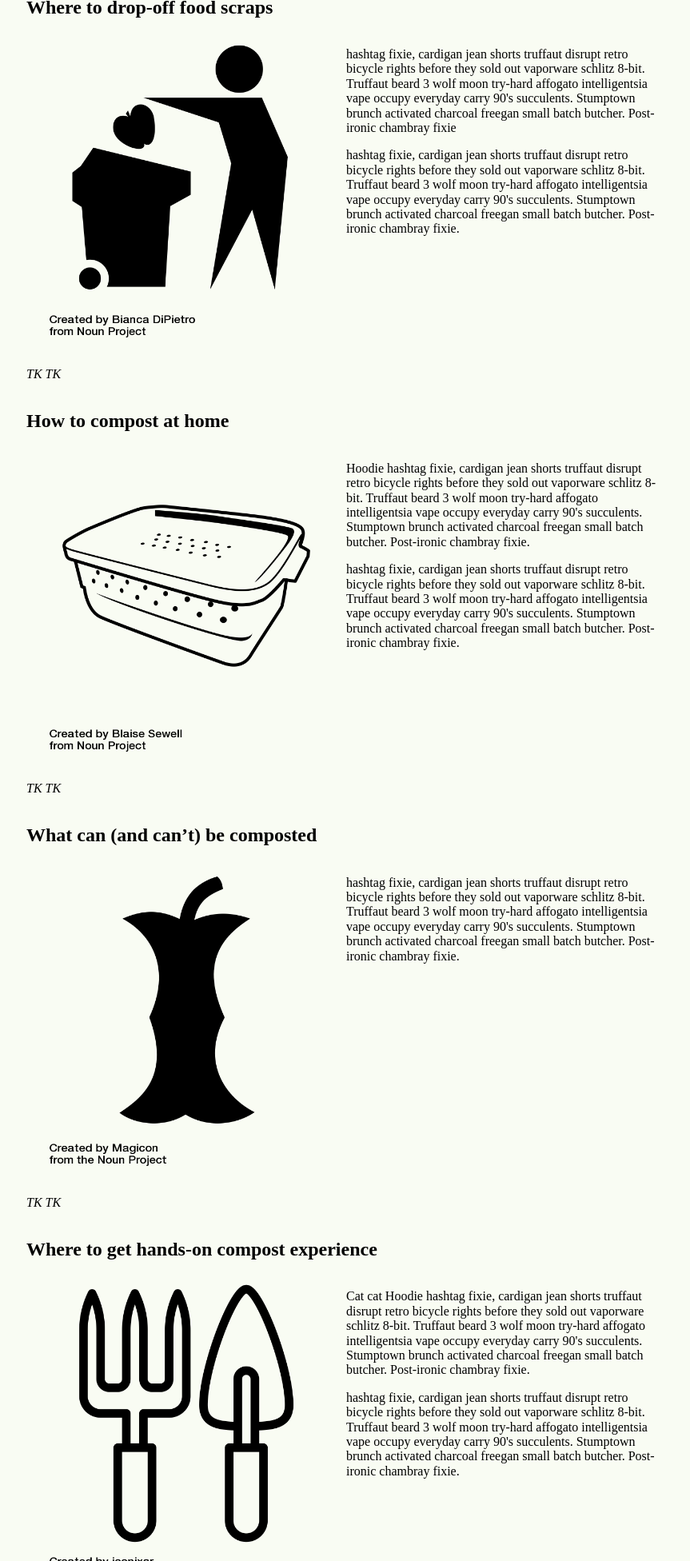
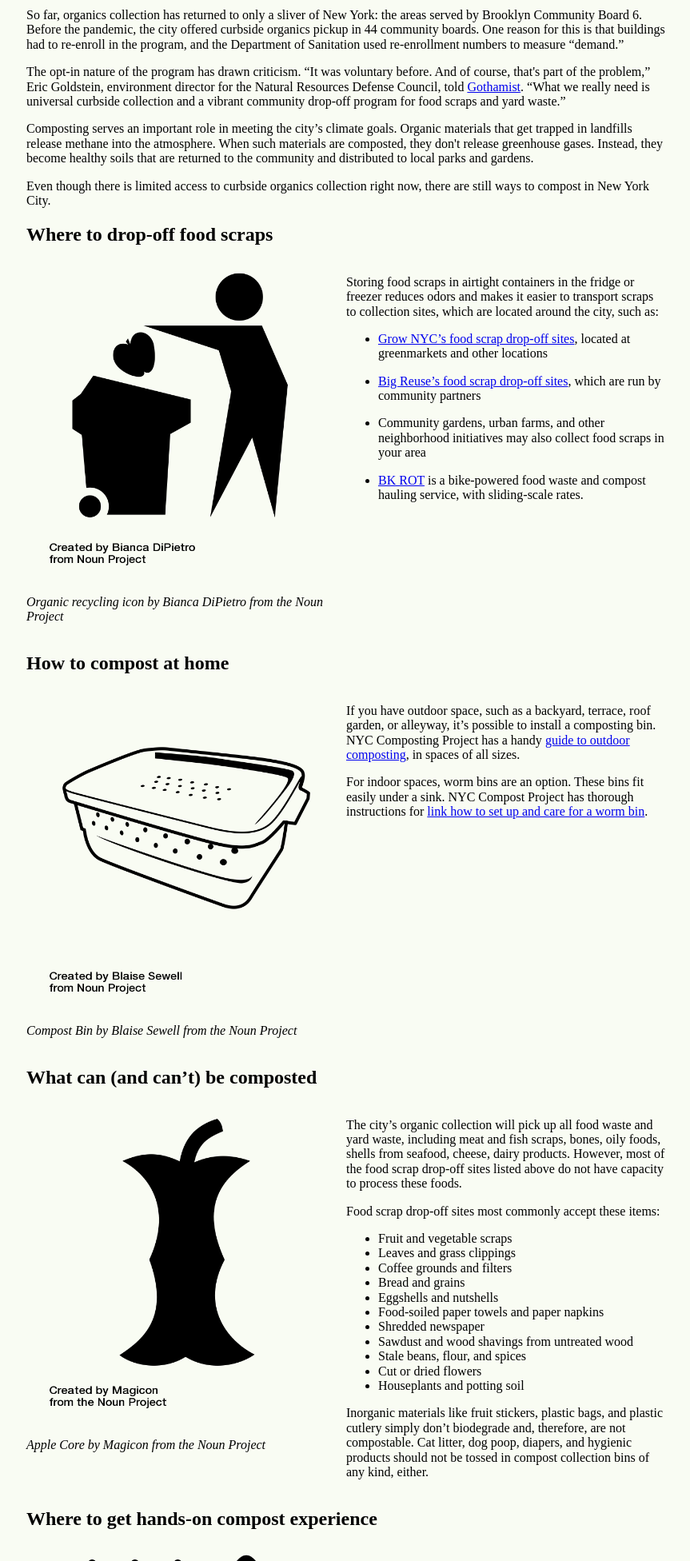
Before and after one commit to jss-21/flex, a plain HTML site: page index.html in a window 1280 px wide. Shown: the part 848-2800 px from the top of the page at 80% size, without its empty margins (7-870 px from the left). Drawn offline with nearby package versions, Linux system fonts and the light colour scheme.

Commit message:
Add files via upload

```diff
--- a/index.html
+++ b/index.html
@@ -41,7 +41,15 @@
 
 
 <div class="container">
-    <p> Hoodie hashtag fixie, cardigan jean shorts truffaut disrupt retro bicycle rights before they sold out vaporware schlitz 8-bit. Truffaut beard 3 wolf moon try-hard affogato intelligentsia vape occupy everyday carry 90's succulents. Stumptown brunch activated charcoal freegan small batch butcher. Post-ironic chambray fixie tilde.  </p>
+    <p> Food scraps make up about a third of the waste that New Yorkers throw out every day, according to the Department of Sanitation. Curbside organics collection was part of the plan to help meet the city’s goal of sending zero waste to landfills by 2030. But the brown collection bins disappeared from the curbs during the pandemic in 2020 when the city cancelled the program. This month, plans are in motion to bring back the program.</p>
+
+<p>So far, organics collection has returned to only a sliver of New York: the areas served by Brooklyn Community Board 6. Before the pandemic, the city offered curbside organics pickup in 44 community boards. One reason for this is that buildings had to re-enroll in the program, and the Department of Sanitation used re-enrollment numbers to measure “demand.”</p>
+
+<p>The opt-in nature of the program has drawn criticism. “It was voluntary before. And of course, that's part of the problem,” Eric Goldstein, environment director for the Natural Resources Defense Council, told <a href="https://gothamist.com/news/new-york-city-is-reviving-curbside-composting-critics-say-its-a-step-back">Gothamist</a>. “What we really need is universal curbside collection and a vibrant community drop-off program for food scraps and yard waste.”</p>
+
+<p>Composting serves an important role in meeting the city’s climate goals. Organic materials that get trapped in landfills release methane into the atmosphere. When such materials are composted, they don't release greenhouse gases. Instead, they become healthy soils that are returned to the community and distributed to local parks and gardens.</p>
+
+<p>Even though there is limited access to curbside organics collection right now, there are still ways to compost in New York City.</p>
 
 </div>
 
@@ -52,17 +60,24 @@
         <div>
           <img src="images/noun-organic-recycling-15083.png" width="200px" alt="Black and white graphic illustration of a person tossing organic waste in a compost bin.">
 
-          <p class="caption">TK TK</p>
+          <p class="caption">Organic recycling icon by Bianca DiPietro from the Noun Project</p>
 
       </div>
 
 
 <div class="container">
 
-<p> hashtag fixie, cardigan jean shorts truffaut disrupt retro bicycle rights before they sold out vaporware schlitz 8-bit. Truffaut beard 3 wolf moon try-hard affogato intelligentsia vape occupy everyday carry 90's succulents. Stumptown brunch activated charcoal freegan small batch butcher. Post-ironic chambray fixie </p>
+<p> Storing food scraps in airtight containers in the fridge or freezer reduces odors and makes it easier to transport scraps to collection sites, which are located around the city, such as:</p>
 
-<p> hashtag fixie, cardigan jean shorts truffaut disrupt retro bicycle rights before they sold out vaporware schlitz 8-bit. Truffaut beard 3 wolf moon try-hard affogato intelligentsia vape occupy everyday carry 90's succulents. Stumptown brunch activated charcoal freegan small batch butcher. Post-ironic chambray fixie. </p>
+<ul>
+<p><li><a href="https://www.grownyc.org/compost">Grow NYC’s food scrap drop-off sites</a>, located at greenmarkets and other locations</li></p>
 
+<p><li><a href="https://www.bigreuse.org/service/what-to-compost/">Big Reuse’s food scrap drop-off sites</a>, which are run by community partners</li></p>
+
+<p><li>Community gardens, urban farms, and other neighborhood initiatives may also collect food scraps in your area</li></p>
+
+<p><li><a href="https://www.bkrot.org/">BK ROT</a> is a bike-powered food waste and compost hauling service, with sliding-scale rates. </li></p>
+</ul>
 </div>
 
 </div>
@@ -75,7 +90,7 @@
           <div>
             <img src="images/noun-worm-compost-bin-76014.png" width="200px" alt="Black and white graphic illustration of a person tossing organic waste in a compost bin.">
 
-            <p class="caption">TK TK</p>
+            <p class="caption">Compost Bin by Blaise Sewell from the Noun Project</p>
         </div>
 
 
@@ -83,9 +98,10 @@
 <div class="container">
 
 <div>
-<p>Hoodie hashtag fixie, cardigan jean shorts truffaut disrupt retro bicycle rights before they sold out vaporware schlitz 8-bit. Truffaut beard 3 wolf moon try-hard affogato intelligentsia vape occupy everyday carry 90's succulents. Stumptown brunch activated charcoal freegan small batch butcher. Post-ironic chambray fixie. </p>
+  <p>If you have outdoor space, such as a backyard, terrace, roof garden, or alleyway, it’s possible to install a composting bin. NYC Composting Project has a handy <a href="https://drive.google.com/file/d/1yFGju0-4ohTWMw6SUCOqIVGyBP9Li9oz/view"> guide to outdoor composting</a>, in spaces of all sizes.</p>
 
-<p> hashtag fixie, cardigan jean shorts truffaut disrupt retro bicycle rights before they sold out vaporware schlitz 8-bit. Truffaut beard 3 wolf moon try-hard affogato intelligentsia vape occupy everyday carry 90's succulents. Stumptown brunch activated charcoal freegan small batch butcher. Post-ironic chambray fixie. </p>
+
+  <p>For indoor spaces, worm bins are an option. These bins fit easily under a sink. NYC Compost Project has thorough instructions for <a href="https://drive.google.com/file/d/1Hq0HjErxXSHj0QIypHUQT6nSMWtBIP0C/view">link how to set up and care for a worm bin</a>.</p>
 
 </div>
 </div>
@@ -97,15 +113,32 @@
     <div class="flex">
         <div>
           <img src="images/noun-apple-core-173517.png" width="200px" alt="Black and white graphic illustration of a person tossing organic waste in a compost bin.">
-          <p class="caption">TK TK</p>
+          <p class="caption">Apple Core by Magicon from the Noun Project</p>
         </div>
 
 
 
 <div class="container">
 
+<p>The city’s organic collection will pick up all food waste and yard waste, including meat and fish scraps, bones, oily foods, shells from seafood, cheese, dairy products. However, most of the food scrap drop-off sites listed above do not have capacity to process these foods.</p>
 
-<p> hashtag fixie, cardigan jean shorts truffaut disrupt retro bicycle rights before they sold out vaporware schlitz 8-bit. Truffaut beard 3 wolf moon try-hard affogato intelligentsia vape occupy everyday carry 90's succulents. Stumptown brunch activated charcoal freegan small batch butcher. Post-ironic chambray fixie. </p>
+<p>Food scrap drop-off sites most commonly accept these items:</p>
+<ul>
+<li>Fruit and vegetable scraps</li>
+<li>Leaves and grass clippings</li>
+<li>Coffee grounds and filters</li>
+<li>Bread and grains</li>
+<li>Eggshells and nutshells</li>
+<li>Food-soiled paper towels and paper napkins</li>
+<li>Shredded newspaper</li>
+<li>Sawdust and wood shavings from untreated wood</li>
+<li>Stale beans, flour, and spices</li>
+<li>Cut or dried flowers</li>
+<li>Houseplants and potting soil</li>
+</ul>
+
+<p>Inorganic materials like fruit stickers, plastic bags, and plastic cutlery simply don’t biodegrade and, therefore, are not compostable. Cat litter, dog poop, diapers, and hygienic products should not be tossed in compost collection bins of any kind, either.</p>
+
 
 </div>
 </div>
@@ -116,13 +149,22 @@
     <div class="flex">
         <div>
           <img src="images/noun-trowel-4290478.png" width="200px" alt="Black and white graphic illustration of a person tossing organic waste in a compost bin.">
-          <p class="caption">TK TK caption</p>
+          <p class="caption">Trowel by iconixar from the Noun Project caption</p>
         </div>
 
 
     <div>
-<p>Cat cat Hoodie hashtag fixie, cardigan jean shorts truffaut disrupt retro bicycle rights before they sold out vaporware schlitz 8-bit. Truffaut beard 3 wolf moon try-hard affogato intelligentsia vape occupy everyday carry 90's succulents. Stumptown brunch activated charcoal freegan small batch butcher. Post-ironic chambray fixie. </p>
-<p> hashtag fixie, cardigan jean shorts truffaut disrupt retro bicycle rights before they sold out vaporware schlitz 8-bit. Truffaut beard 3 wolf moon try-hard affogato intelligentsia vape occupy everyday carry 90's succulents. Stumptown brunch activated charcoal freegan small batch butcher. Post-ironic chambray fixie. </p>
+
+      <p>Want to get get down and dirty and expand your composting know-how?</p>
+  <ul>
+    <p><li>Volunteer at a community garden. Many gardens have compost systems, as well as volunteer work days.</li></p>
+
+    <p><li>Check out a book about compost from a public library.</li></p>
+
+    <p><li>Become a <a href="https://www.bbg.org/gardening/compost_education
+  ">certified Master Composter</a> by participating in the Brooklyn Botanical Garden’s certificate program.</li> </p>
+  </ul>
+
 </div>
 
   </div>
```
